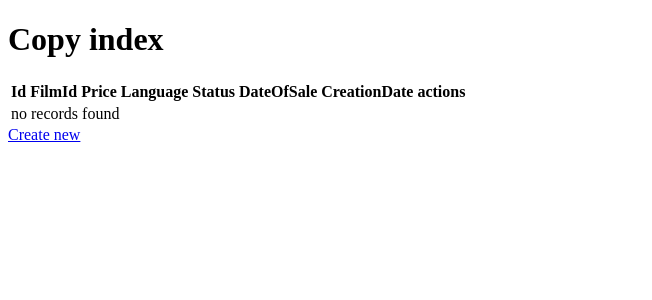
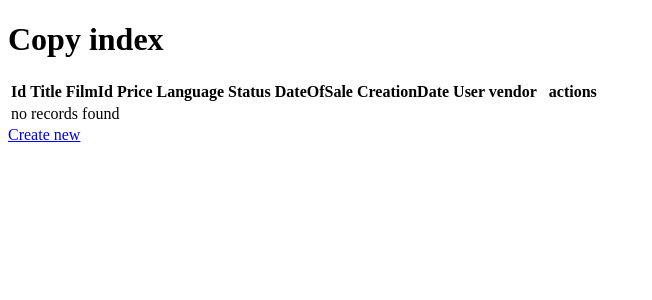
Before and after one commit to oxiEva/videoteca, a Symfony app: template www/templates/copy/index.html.twig in a window 1280 px wide. Shown: the top 300 px of the page, without its empty margins (0-652 px from the left). Run offline with Twig, Linux system fonts and the light colour scheme; the template is opened without the code that fills it, so the values that code supplies are empty; some libraries are stand-ins or nearby versions.

Commit message:
Add new filed in templates

```diff
--- a/www/templates/copy/index.html.twig
+++ b/www/templates/copy/index.html.twig
@@ -9,12 +9,16 @@
         <thead>
             <tr>
                 <th>Id</th>
+                <th>Title</th>
                 <th>FilmId</th>
                 <th>Price</th>
                 <th>Language</th>
                 <th>Status</th>
                 <th>DateOfSale</th>
                 <th>CreationDate</th>
+                <th>User vendor</th>
+                <th>    </th>
+                <th>    </th>
                 <th>actions</th>
             </tr>
         </thead>
@@ -22,12 +26,16 @@
         {% for copy in copies %}
             <tr>
                 <td>{{ copy.id }}</td>
+                <td>{{ copy.title }}</td>
                 <td>{{ copy.filmId }}</td>
                 <td>{{ copy.price }}</td>
                 <td>{{ copy.language }}</td>
                 <td>{{ copy.status }}</td>
                 <td>{{ copy.dateOfSale ? copy.dateOfSale|date('Y-m-d') : '' }}</td>
-                <td>{{ copy.creationDate ? copy.creationDate|date('Y-m-d') : '' }}</td>
+                <td>{{ copy.creationDate ? copy.creationDate|date('Y-m-d') : 'now' }}</td>
+                <td>{{ copy.vendor.username}}</td>
+                <td> </td>
+                <td> </td>
                 <td>
                     <a href="{{ path('copy_show', {'id': copy.id}) }}">show</a>
                     <a href="{{ path('copy_edit', {'id': copy.id}) }}">edit</a>
--- a/www/templates/copy/show.html.twig
+++ b/www/templates/copy/show.html.twig
@@ -10,6 +10,10 @@
             <tr>
                 <th>Id</th>
                 <td>{{ copy.id }}</td>
+            </tr>
+            <tr>
+                <th>Film Title</th>
+                <td>{{ copy.title }}</td>
             </tr>
             <tr>
                 <th>FilmId</th>
```
Also changed, not shown: www/src/Form/CopyType.php (+7 -1 lines).
